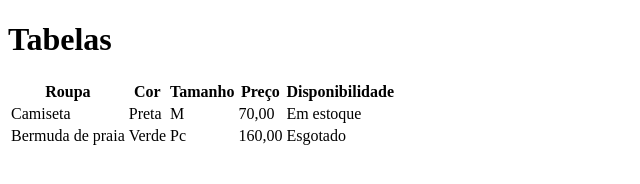
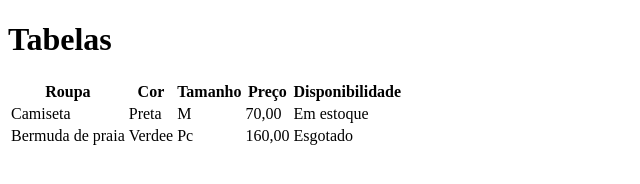
Before and after one commit to Dhymy-Raikkonen/aula-tabela, a plain HTML site: page index.html in a window 1280 px wide. Shown: the whole page, without its empty margins (0-640 px from the left). Drawn offline with Linux system fonts and the light colour scheme.

```diff
--- a/index.html
+++ b/index.html
@@ -27,7 +27,7 @@
 
         <tr>
             <td>Bermuda de praia</td>
-            <td>Verde</td>
+            <td>Verdee</td>
             <td>Pc</td>
             <td>160,00</td>
             <td>Esgotado</td>
```
